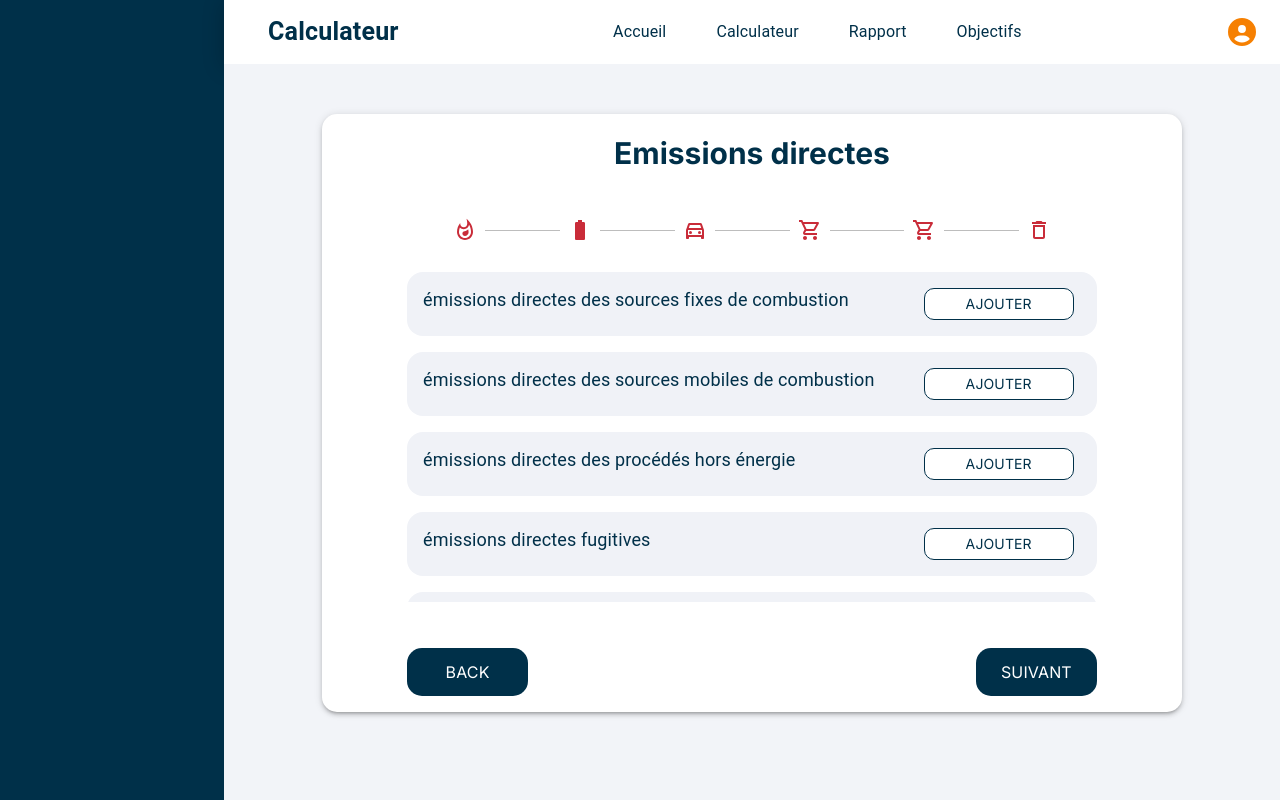
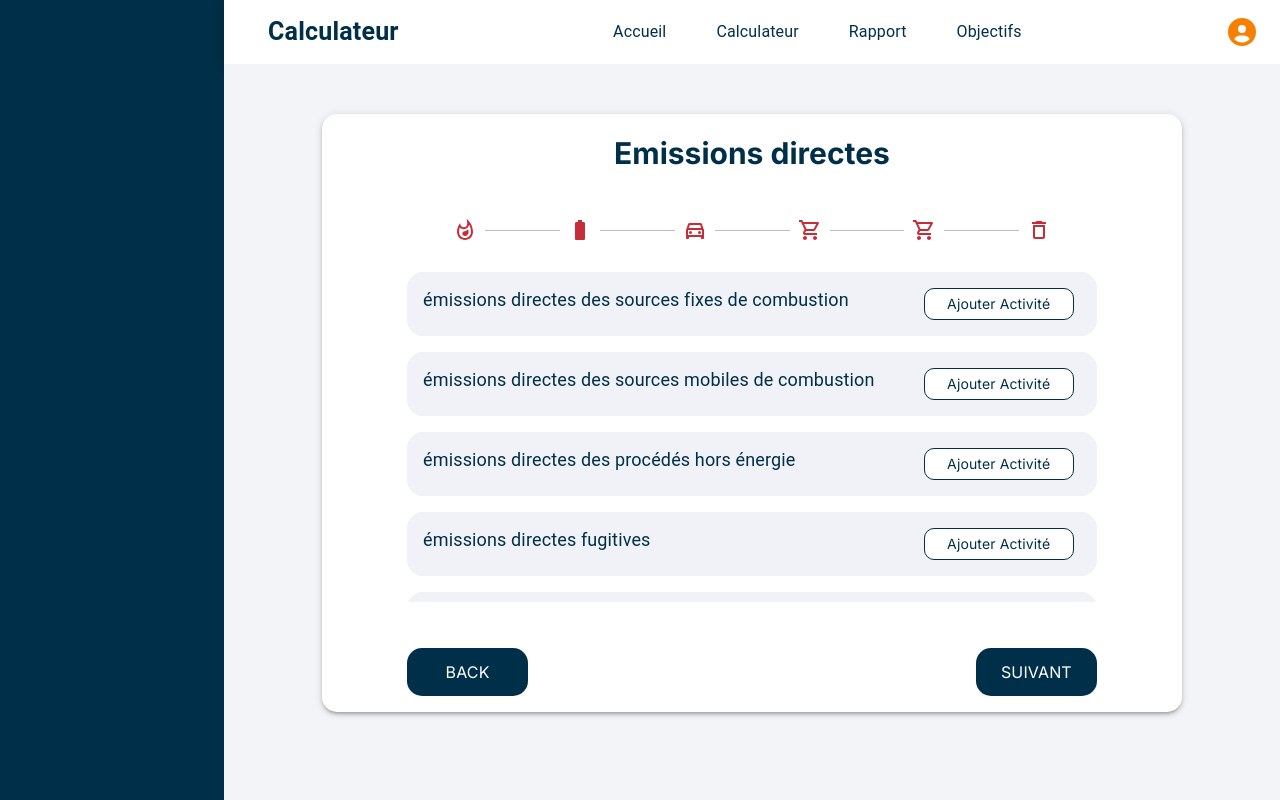
Before and after one commit to AzzouzAimen/Ecometer, a React (Vite) app in the folder frontend/: page / in a window 1280 px wide. Built offline with nearby package versions, Linux system fonts and the light colour scheme.

Commit message:
modif 25 avril

```diff
--- a/frontend/src/Auth/Components/Deplacement.jsx
+++ b/frontend/src/Auth/Components/Deplacement.jsx
@@ -78,6 +78,40 @@ const Styles = {
         lineHeight: '20px',
         textAlign: 'center',
     },
+    rechercherText: {
+        fontFamily: 'Inter, sans-serif',
+        fontSize: '16px',
+        fontWeight: 400,
+        lineHeight: '20px',
+        textAlign: 'center',
+        textTransform: 'none',
+      },
+      annulerText: {
+        fontFamily: 'Inter, sans-serif',
+        fontSize: '16px',
+        fontWeight: 400,
+        lineHeight: '20px',
+        textAlign: 'center',
+        color: '#D62828',
+        textTransform: 'none',
+      },
+      validerText: {
+        fontFamily: 'Inter, sans-serif',
+        fontSize: '16px',
+        fontWeight: 400,
+        lineHeight: '20px',
+        textAlign: 'center',
+        textTransform: 'none',
+      },
+      ajouterText: {
+        fontFamily: 'Inter, sans-serif',
+        fontSize: '14px',
+        fontWeight: 400,
+        lineHeight: '16px',
+        textAlign: 'center',
+        color: '#003049',
+        textTransform: 'none',
+      },
 };
 
 const deplacementList = [
@@ -128,7 +162,7 @@ function Energie() {
                         </Grid>
                         <Grid item xs={12} md={3} sx={{ textAlign: 'center' }}>
                             <Button style={Styles.ajouterActiviteButton} onClick={() => handleClickOpen(index)}>
-                                Ajouter
+                            <Typography  style={Styles.ajouterText}>Ajouter Activité</Typography>
                             </Button>
                         </Grid>
                     </Grid>
@@ -168,7 +202,7 @@ function Energie() {
                         </Grid>
 
                         <Grid item xs={12} md={12}>
-                            <Button style={Styles.rechercheButton}>Rechercher</Button>
+                            <Button style={Styles.rechercheButton}><Typography  style={Styles.rechercherText}>Rechercher</Typography></Button>
                         </Grid>
                         <Grid item xs={12} md={12} style={{ overflow: 'auto' }}>
                             <Paper style={{ height: '152px', borderRadius: '15px', padding: '20px', backgroundColor: '#F2F4F8' }}>
@@ -180,11 +214,11 @@ function Energie() {
                                 <Grid item xs={6} md={6}>
                                     <Button variant="contained" fullWidth style={{ ...Styles.annulerButton }}>
 
-                                        Annuler
+                                       <Typography  style={Styles.annulerText}>Annuler</Typography>
                                     </Button>
                                 </Grid>
                                 <Grid item xs={6} md={6}>
-                                    <Button variant="contained" fullWidth style={{ ...Styles.validerButton }} onClick={handleClose}>Valider</Button>
+                                    <Button variant="contained" fullWidth style={{ ...Styles.validerButton }} onClick={handleClose}><Typography  style={Styles.validerText}>Valider</Typography></Button>
                                 </Grid>
                             </Grid>
                         </Grid>
--- a/frontend/src/Auth/Components/EmissionsDirectes.jsx
+++ b/frontend/src/Auth/Components/EmissionsDirectes.jsx
@@ -87,6 +87,7 @@ const Styles = {
         fontWeight: 400,
         lineHeight: '20px',
         textAlign: 'center',
+        textTransform: 'none',
       },
       annulerText: {
         fontFamily: 'Inter, sans-serif',
@@ -95,6 +96,7 @@ const Styles = {
         lineHeight: '20px',
         textAlign: 'center',
         color: '#D62828',
+        textTransform: 'none',
       },
       validerText: {
         fontFamily: 'Inter, sans-serif',
@@ -102,6 +104,7 @@ const Styles = {
         fontWeight: 400,
         lineHeight: '20px',
         textAlign: 'center',
+        textTransform: 'none',
       },
       ajouterText: {
         fontFamily: 'Inter, sans-serif',
@@ -110,6 +113,7 @@ const Styles = {
         lineHeight: '16px',
         textAlign: 'center',
         color: '#003049',
+        textTransform: 'none',
       },
 };
 
@@ -165,7 +169,7 @@ function EmissionsDirectes() {
                         </Grid>
                         <Grid item xs={12} md={3} sx={{ textAlign: 'center' }}>
                             <Button style={Styles.ajouterActiviteButton} onClick={() => handleClickOpen(index)}>
-                                <Typography  style={Styles.ajouterText}>Ajouter</Typography>
+                                <Typography  style={Styles.ajouterText}>Ajouter Activité</Typography>
                             </Button>
                         </Grid>
                     </Grid>
--- a/frontend/src/Auth/Components/Energie.jsx
+++ b/frontend/src/Auth/Components/Energie.jsx
@@ -78,6 +78,40 @@ const Styles = {
         lineHeight: '20px',
         textAlign: 'center',
     },
+    rechercherText: {
+        fontFamily: 'Inter, sans-serif',
+        fontSize: '16px',
+        fontWeight: 400,
+        lineHeight: '20px',
+        textAlign: 'center',
+        textTransform: 'none',
+      },
+      annulerText: {
+        fontFamily: 'Inter, sans-serif',
+        fontSize: '16px',
+        fontWeight: 400,
+        lineHeight: '20px',
+        textAlign: 'center',
+        color: '#D62828',
+        textTransform: 'none',
+      },
+      validerText: {
+        fontFamily: 'Inter, sans-serif',
+        fontSize: '16px',
+        fontWeight: 400,
+        lineHeight: '20px',
+        textAlign: 'center',
+        textTransform: 'none',
+      },
+      ajouterText: {
+        fontFamily: 'Inter, sans-serif',
+        fontSize: '14px',
+        fontWeight: 400,
+        lineHeight: '16px',
+        textAlign: 'center',
+        color: '#003049',
+        textTransform: 'none',
+      },
 };
 
 const energieList = [
@@ -118,7 +152,7 @@ function Energie() {
                         </Grid>
                         <Grid item xs={12} md={3} sx={{ textAlign: 'center' }}>
                             <Button style={Styles.ajouterActiviteButton} onClick={() => handleClickOpen(index)}>
-                                Ajouter
+                            <Typography  style={Styles.ajouterText}>Ajouter Activité</Typography>
                             </Button>
                         </Grid>
                     </Grid>
@@ -157,7 +191,7 @@ function Energie() {
                         </Grid>
 
                         <Grid item xs={12} md={12}>
-                            <Button style={Styles.rechercheButton}>Rechercher</Button>
+                               <Typography  style={Styles.rechercherText}>Rechercher</Typography>
                         </Grid>
                         <Grid item xs={12} md={12} style={{ overflow: 'auto' }}>
                             <Paper style={{ height: '152px', borderRadius: '15px', padding: '20px', backgroundColor: '#F2F4F8' }}>
@@ -169,11 +203,11 @@ function Energie() {
                                 <Grid item xs={6} md={6}>
                                     <Button variant="contained" fullWidth style={{ ...Styles.annulerButton }}>
 
-                                        Annuler
+                                    <Typography  style={Styles.annulerText}>Annuler</Typography>
                                     </Button>
                                 </Grid>
                                 <Grid item xs={6} md={6}>
-                                    <Button variant="contained" fullWidth style={{ ...Styles.validerButton }} onClick={handleClose}>Valider</Button>
+                                    <Button variant="contained" fullWidth style={{ ...Styles.validerButton }} onClick={handleClose}><Typography  style={Styles.validerText}>Valider</Typography></Button>
                                 </Grid>
                             </Grid>
                         </Grid>
--- a/frontend/src/Auth/Components/ProduitsAchetes.jsx
+++ b/frontend/src/Auth/Components/ProduitsAchetes.jsx
@@ -78,6 +78,40 @@ const Styles = {
         lineHeight: '20px',
         textAlign: 'center',
     },
+    rechercherText: {
+        fontFamily: 'Inter, sans-serif',
+        fontSize: '16px',
+        fontWeight: 400,
+        lineHeight: '20px',
+        textAlign: 'center',
+        textTransform: 'none',
+      },
+      annulerText: {
+        fontFamily: 'Inter, sans-serif',
+        fontSize: '16px',
+        fontWeight: 400,
+        lineHeight: '20px',
+        textAlign: 'center',
+        color: '#D62828',
+        textTransform: 'none',
+      },
+      validerText: {
+        fontFamily: 'Inter, sans-serif',
+        fontSize: '16px',
+        fontWeight: 400,
+        lineHeight: '20px',
+        textAlign: 'center',
+        textTransform: 'none',
+      },
+      ajouterText: {
+        fontFamily: 'Inter, sans-serif',
+        fontSize: '14px',
+        fontWeight: 400,
+        lineHeight: '16px',
+        textAlign: 'center',
+        color: '#003049',
+        textTransform: 'none',
+      },
 };
 
 const produitsAchetesList = [
@@ -127,7 +161,7 @@ function ProduitsAchetes() {
                         </Grid>
                         <Grid item xs={12} md={3} sx={{ textAlign: 'center' }}>
                             <Button style={Styles.ajouterActiviteButton} onClick={() => handleClickOpen(index)}>
-                                Ajouter
+                            <Typography  style={Styles.ajouterText}>Ajouter Activité</Typography>
                             </Button>
                         </Grid>
                     </Grid>
@@ -166,7 +200,7 @@ function ProduitsAchetes() {
                         </Grid>
 
                         <Grid item xs={12} md={12}>
-                            <Button style={Styles.rechercheButton}>Rechercher</Button>
+                            <Button style={Styles.rechercheButton}><Typography  style={Styles.rechercherText}>Rechercher</Typography></Button>
                         </Grid>
                         <Grid item xs={12} md={12} style={{ overflow: 'auto' }}>
                             <Paper style={{ height: '152px', borderRadius: '15px', padding: '20px', backgroundColor: '#F2F4F8' }}>
@@ -177,11 +211,13 @@ function ProduitsAchetes() {
                             <Grid container spacing={3}>
                                 <Grid item xs={6} md={6}>
                                     <Button variant="contained" fullWidth style={{ ...Styles.annulerButton }}>
-                                        Annuler
+                                     <Typography  style={Styles.annulerText}>Annuler</Typography>
                                     </Button>
                                 </Grid>
                                 <Grid item xs={6} md={6}>
-                                    <Button variant="contained" fullWidth style={{ ...Styles.validerButton }} onClick={handleClose}>Valider</Button>
+                                    <Button variant="contained" fullWidth style={{ ...Styles.validerButton }} onClick={handleClose}>
+                                    <Typography  style={Styles.validerText}>Valider</Typography>
+                                    </Button>
                                 </Grid>
                             </Grid>
                         </Grid>
--- a/frontend/src/Auth/Components/ProduitsVendus.jsx
+++ b/frontend/src/Auth/Components/ProduitsVendus.jsx
@@ -78,6 +78,40 @@ const Styles = {
         lineHeight: '20px',
         textAlign: 'center',
     },
+    rechercherText: {
+        fontFamily: 'Inter, sans-serif',
+        fontSize: '16px',
+        fontWeight: 400,
+        lineHeight: '20px',
+        textAlign: 'center',
+        textTransform: 'none',
+      },
+      annulerText: {
+        fontFamily: 'Inter, sans-serif',
+        fontSize: '16px',
+        fontWeight: 400,
+        lineHeight: '20px',
+        textAlign: 'center',
+        color: '#D62828',
+        textTransform: 'none',
+      },
+      validerText: {
+        fontFamily: 'Inter, sans-serif',
+        fontSize: '16px',
+        fontWeight: 400,
+        lineHeight: '20px',
+        textAlign: 'center',
+        textTransform: 'none',
+      },
+      ajouterText: {
+        fontFamily: 'Inter, sans-serif',
+        fontSize: '14px',
+        fontWeight: 400,
+        lineHeight: '16px',
+        textAlign: 'center',
+        color: '#003049',
+        textTransform: 'none',
+      },
 };
 
 const produitsVendusList = [
@@ -124,7 +158,7 @@ function ProduitsVendus() {
                         </Grid>
                         <Grid item xs={12} md={3} sx={{ textAlign: 'center' }}>
                             <Button style={Styles.ajouterActiviteButton} onClick={() => handleClickOpen(index)}>
-                                Ajouter
+                               <Typography  style={Styles.ajouterText}>Ajouter Actvité</Typography>
                             </Button>
                         </Grid>
                     </Grid>
@@ -163,7 +197,7 @@ function ProduitsVendus() {
                         </Grid>
 
                         <Grid item xs={12} md={12}>
-                            <Button style={Styles.rechercheButton}>Rechercher</Button>
+                            <Button style={Styles.rechercheButton}><Typography  style={Styles.rechercherText}>Rechercher</Typography></Button>
                         </Grid>
                         <Grid item xs={12} md={12} style={{ overflow: 'auto' }}>
                             <Paper style={{ height: '152px', borderRadius: '15px', padding: '20px', backgroundColor: '#F2F4F8' }}>
@@ -174,11 +208,11 @@ function ProduitsVendus() {
                             <Grid container spacing={3}>
                                 <Grid item xs={6} md={6}>
                                     <Button variant="contained" fullWidth style={{ ...Styles.annulerButton }}>
-                                        Annuler
+                                    <Typography  style={Styles.annulerText}>Annuler</Typography>
                                     </Button>
                                 </Grid>
                                 <Grid item xs={6} md={6}>
-                                    <Button variant="contained" fullWidth style={{ ...Styles.validerButton }} onClick={handleClose}>Valider</Button>
+                                    <Button variant="contained" fullWidth style={{ ...Styles.validerButton }} onClick={handleClose}><Typography  style={Styles.validerText}>Valider</Typography></Button>
                                 </Grid>
                             </Grid>
                         </Grid>
```
Also changed, not shown: frontend/src/Auth/Components/AutresEmissions.jsx (line endings or trailing spaces).
